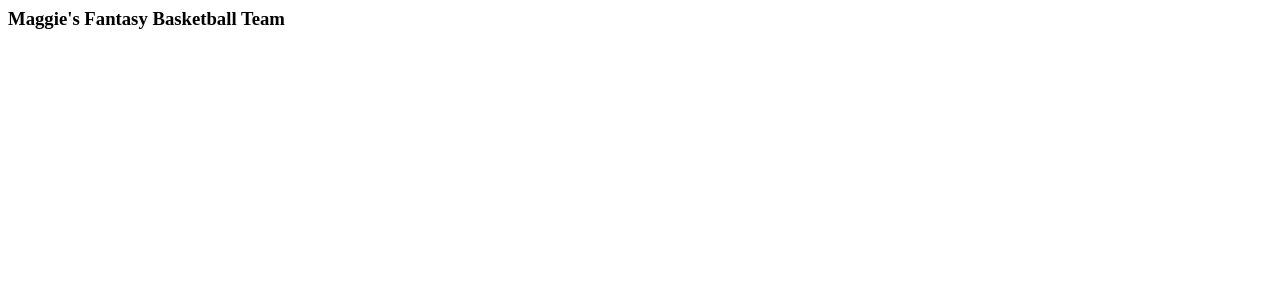
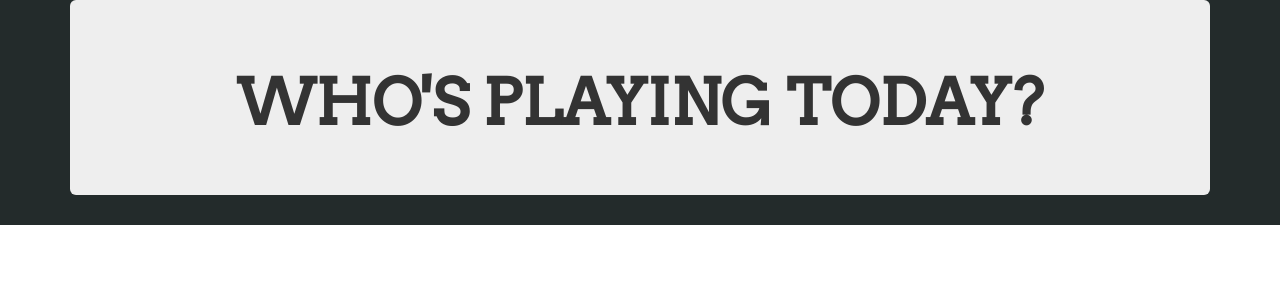
Before and after one commit to mcriqui/fantasy-basketball-team, a Django app: page /basketball/ in a window 1280 px wide. Shown: the top 300 px of the page. Run offline with Django 3.2, Linux system fonts and the light colour scheme; tables that the repository leaves empty hold one stand-in row (values such as "Sample post"); parts of the project's set-up code (start-up, migrations or seed data) failed here and were passed over; some libraries are stand-ins or nearby versions.

Commit message:
Updated design and deploy on bluemix

```diff
--- a/fantasy/settings.py
+++ b/fantasy/settings.py
@@ -40,7 +40,7 @@ INSTALLED_APPS = (
     'django.contrib.sessions',
     'django.contrib.messages',
     'django.contrib.staticfiles',
-    'basketball'
+    'basketball',
 )
 
 MIDDLEWARE_CLASSES = (
@@ -73,6 +73,9 @@ TEMPLATE_DIRS = (
     join(BASE_DIR, 'templates'),
     )
 
+STATICFILES_DIRS = (
+    os.path.join(BASE_DIR, "static"),
+)
 # Internationalization
 # https://docs.djangoproject.com/en/1.7/topics/i18n/
 
--- /dev/null
+++ b/requirements.txt
@@ -0,0 +1 @@
+Django==1.7
--- /dev/null
+++ b/static/style.css
@@ -0,0 +1,29 @@
+
+.title{
+  font-size: 72px;
+  text-align: center;
+  /*padding-top: 1em;
+  padding-bottom: 1em;*/
+  text-transform: uppercase;
+  font-weight: 900;
+  font-family: 'Arvo';
+}
+
+.background{
+    background-color: #232B2B;
+}
+.site-text{
+    color: #FFFFFF;
+    font-family: 'PT SANS';
+}
+
+.game-name{
+    color: #E3AE57;
+}
+
+.national-tv{
+    color: #DC3D24;
+    text-transform: uppercase;
+    font-weight: 900;
+    font-size: 3em
+}
--- a/templates/home.html
+++ b/templates/home.html
@@ -1,25 +1,69 @@
+<!DOCTYPE html>
+<html>
+
 <head>
+    <meta charset="utf-8">
+    <meta name="viewport" content="width-device-width, initial-scale=1">
+    <link rel="stylesheet" type="text/css" href="http://maxcdn.bootstrapcdn.com/bootstrap/3.2.0/css/bootstrap.min.css">
+    <link href="static/style.css" rel="stylesheet" type="text/css">
+    <link href="http://fonts.googleapis.com/css?family=Arvo" rel="stylesheet" type="text/css">
+    <link href="http://fonts.googleapis.com/css?family=PT+Sans" rel="stylesheet" type="text/css">
+
+    <title>Who's Playing?</title>
+
 </head>
 
+{% load staticfiles %}
+<link rel="stylesheet" type="text/css" href="{% static 'style.css' %}"/>
+
 <body>
-    <h3>Maggie's Fantasy Basketball Team</h3>
+    <div class="background">
+        <div class = "container">
+            <div class = "jumbotron">
+                <h1 class ="title">Who's Playing Today?</h1>
+            </div>
+        </div>
 
-{% for game in game_list%}
-    <h5>{{game}}</h5>
-    <p>{{game.played_on_date}}</p>
-    <p>{{game.played_on_time}}</p>
-    <p>{{game.tv_channel}}
-    <h5>Home Team</h5>
-    <p>{{game.home.mascot}}</p>
+<div class="container">
+    <div class="site-text">
+        {% for game in game_list%}
+            <div class="game-name">
+                <h3>{{game}}</h3>
+            </div>
+                <p>{{game.played_on_date}}</p>
+            {% if game.played_on_time %}
+            <div class="national-tv">
+                <p>Watch this game: {{game.played_on_time}} on {{game.tv_channel}}</p>
+            </div>
+            {% else %}
+                <p>Game is not on National TV</p>
+            {% endif %}
+
+
+
+    <p>Home Team: {{game.home.city}} {{game.home.mascot}} </p>
+    <p>Away Team: {{game.away.city}} {{game.away.mascot}}</p>
 
     {% for player in game.home.player_set.all %}
-        <p>{{player.name}}</p>
+
+    <p>Player: {{player.name}}</p>
+    <p>Position: {{player.position}}</p>
+    <p>Number: {{player.jersey_number}}</p>
+    <img src="{{player.image_url}}" class="img-responsive"/>
+
     {% endfor %}
 
-    <h5>Away Team</h5>
+    {% for player in game.away.player_set.all %}
 
-    {% for player in game.away.player_set.all %}
-        <p>{{player.name}}</p>
+    <p>Player: {{player.name}}</p>
+    <p>Position: {{player.position}}</p>
+    <p>Number: {{player.jersey_number}}</p>
+    <img src="{{player.image_url}}" class="img-responsive"/>
+
     {% endfor %}
+
 {% endfor %}
+</div>
+</div>
+</div>
 </body>
```
Also changed, not shown: 1 other file.
